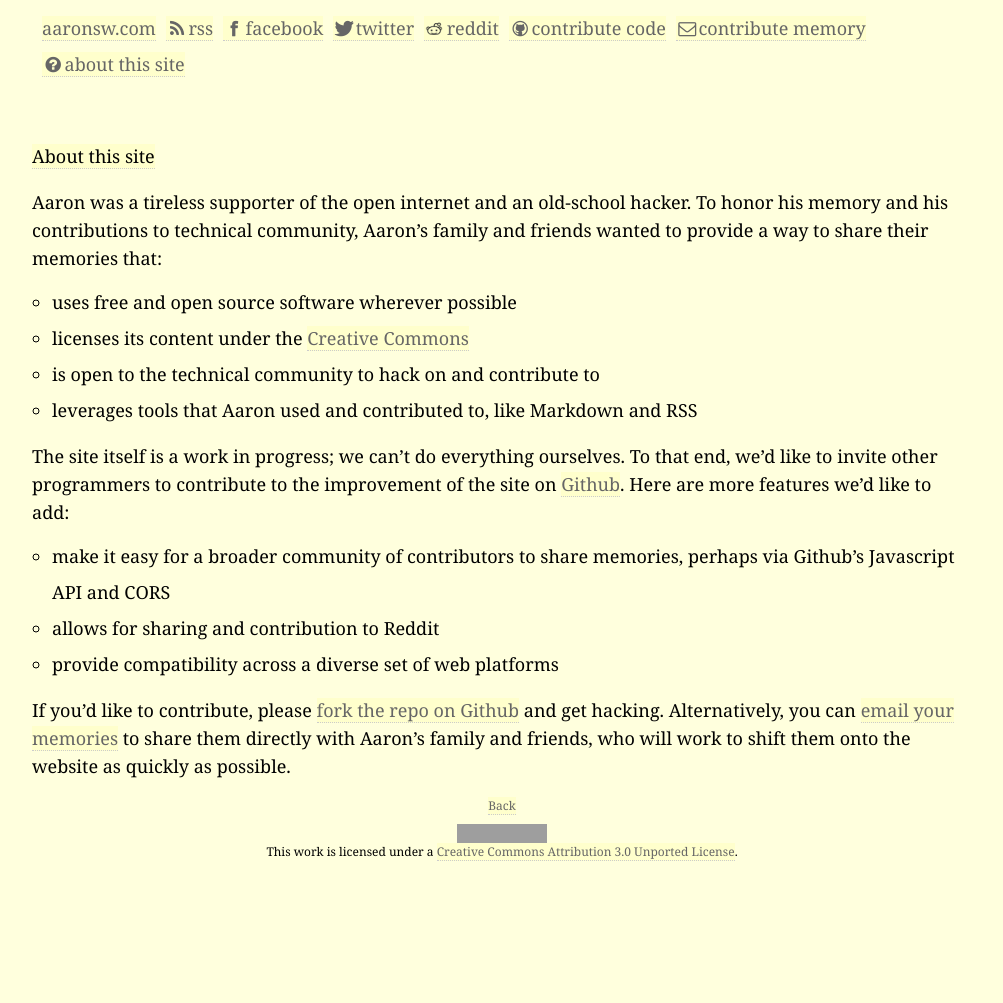
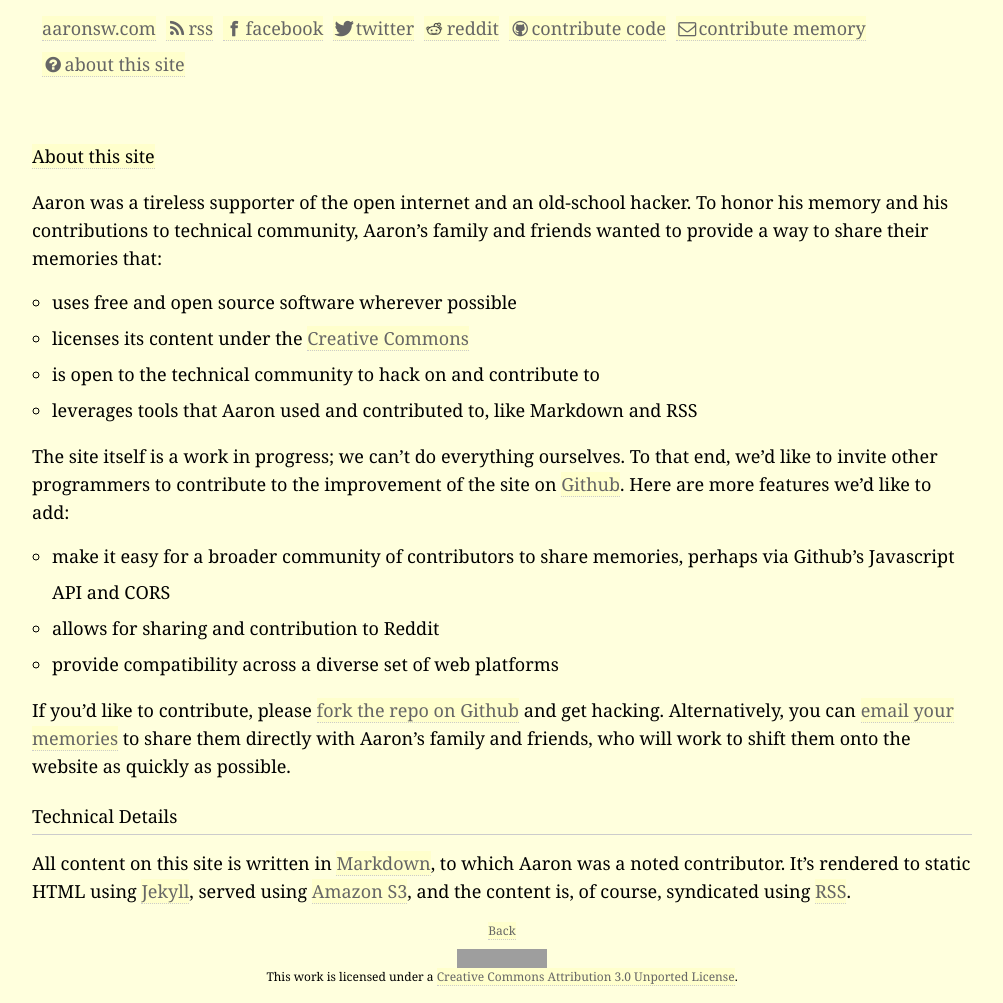
Before and after one commit to guanix/rememberaaronsw, a Jekyll site: the page built from about/index.md, in a window 1280 px wide. Shown: the whole page, without its empty margins (138-1141 px from the left). Built offline with Jekyll 4.4.1, drawn with Linux system fonts in a browser that asks for light colours; before the commit the page ends 900 px from its top, so only the background shows below that; grey boxes are pictures that could not be loaded.

Commit message:
Adding technical details and an RSS link in the header.

```diff
--- a/about/index.md
+++ b/about/index.md
@@ -25,3 +25,9 @@ like to add:
 If you'd like to contribute, please [fork the repo on Github](https://github.com/rememberaaronsw/rememberaaronsw)
 and get hacking. Alternatively, you can [email your memories](mailto:rememberaaronsw@gmail.com) to share
 them directly with Aaron's family and friends, who will work to shift them onto the website as quickly as possible.
+
+### Technical Details
+
+All content on this site is written in [Markdown](http://daringfireball.net/projects/markdown/), to which Aaron was a noted contributor.
+It's rendered to static HTML using [Jekyll](https://github.com/mojombo/jekyll), served using [Amazon S3](http://aws.amazon.com/s3/),
+and the content is, of course, syndicated using [RSS](http://en.wikipedia.org/wiki/RSS).
--- a/index.html
+++ b/index.html
@@ -8,6 +8,7 @@ title: Remember Aaron Swartz
     <link rel="stylesheet" href="/stylesheets/reset.css" />
     <link rel="stylesheet" href="/stylesheets/tribute.css" />
     <link rel="stylesheet" href="/stylesheets/font-awesome.css"/>
+    <link rel="alternate" type="application/rss+xml" href="rss.xml" title="Remember Aaron Swartz">
 
     <script src='http://ajax.aspnetcdn.com/ajax/jQuery/jquery-1.8.3.min.js'></script>
     <script src='/javascript/jquery.wookmark.js'></script>
--- a/stylesheets/tribute.css
+++ b/stylesheets/tribute.css
@@ -41,6 +41,11 @@ article ul {
   margin: 12px 0 0 20px;
   list-style-type: circle;
   line-height: 24px;
+}
+
+article h3 {
+  margin-top: 18px;
+  border-bottom: 1px solid #ccc;
 }
 
 article.image header h2, article.quote header h2 {
```
